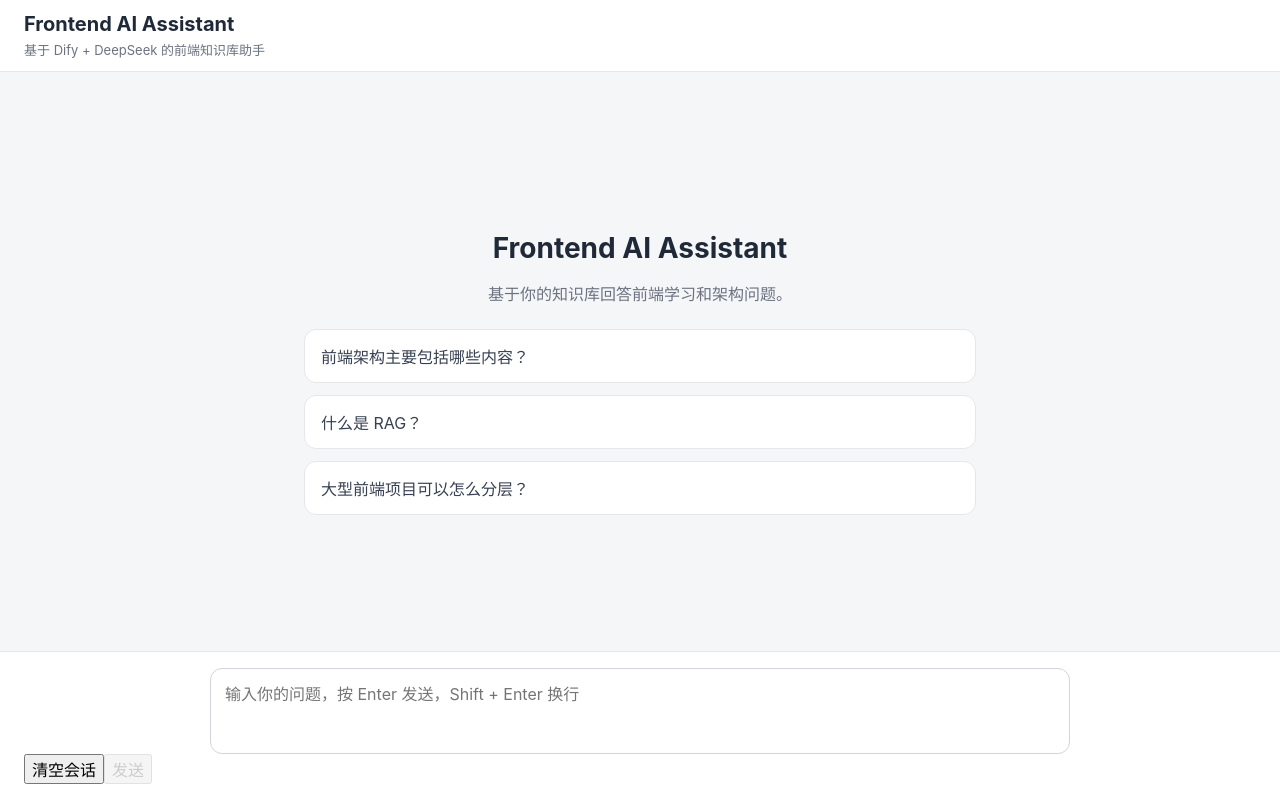
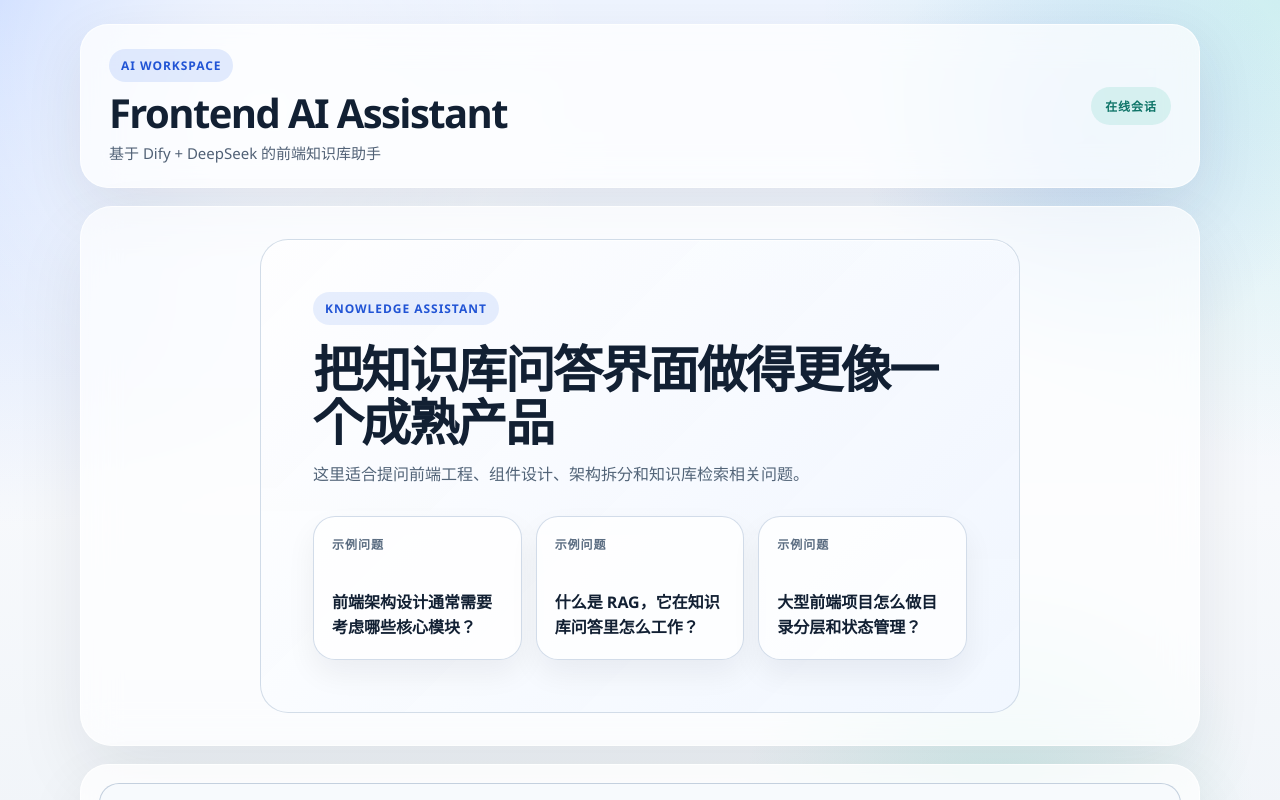
Before and after one commit to hewq/dify-chat-demo, a React (Vite) app: page / in a window 1280 px wide. Shown: the top 800 px of the page. Built offline with nearby package versions, Linux system fonts and the light colour scheme.

Commit message:
style: 界面样式优化

```diff
--- a/src/App.tsx
+++ b/src/App.tsx
@@ -107,11 +107,15 @@ function App() {
 
   return (
     <div className="app-shell">
+      <div className="app-background" />
+
       <header className="app-header">
-        <div>
+        <div className="app-header-copy">
+          <span className="app-badge">AI Workspace</span>
           <h1>Frontend AI Assistant</h1>
           <p>基于 Dify + DeepSeek 的前端知识库助手</p>
         </div>
+        <div className="app-header-status">在线会话</div>
       </header>
 
       <main className="app-main">
--- a/src/components/ChatInput.tsx
+++ b/src/components/ChatInput.tsx
@@ -15,6 +15,7 @@ export function ChatInput({
 }: ChatInputProps) {
   return (
     <div className="chat-input-bar">
+      <div className="chat-input-shell">
         <textarea
           value={value}
           onChange={(event) => onChange(event.target.value)}
@@ -29,13 +30,23 @@ export function ChatInput({
           disabled={loading}
         />
 
-      <div className="chat-input-action">
-        <button onClick={onClear} disabled={loading}>
+        <div className="chat-input-meta">
+          <span>面向前端知识问答与代码辅助</span>
+          <span>Enter 发送</span>
+        </div>
+
+        <div className="chat-input-actions">
+          <button className="secondary" onClick={onClear} disabled={loading}>
             清空会话
           </button>
-        <button onClick={onSend} disabled={loading || value.trim() === ""}>
-          {loading ? "回答中..." : "发送"}
+          <button
+            className="primary"
+            onClick={onSend}
+            disabled={loading || value.trim() === ""}
+          >
+            {loading ? "回答中..." : "发送消息"}
           </button>
+        </div>
       </div>
     </div>
   );
--- a/src/components/ChatMessage.tsx
+++ b/src/components/ChatMessage.tsx
@@ -15,8 +15,9 @@ export function ChatMessage({ role, content, sources }: ChatMessageProps) {
 
   return (
     <div className={`message-row ${isUser ? "message-row-user" : ""}`}>
+      {!isUser && <div className="message-avatar assistant">AI</div>}
       <div className={`message-bubble ${isUser ? "user" : "assistant"}`}>
-        <div className="message-role">{isUser ? "你" : "AI"}</div>
+        <div className="message-role">{isUser ? "你" : "AI Assistant"}</div>
         {isUser ? (
           <div className="message-text">{content}</div>
         ) : (
@@ -34,6 +35,7 @@ export function ChatMessage({ role, content, sources }: ChatMessageProps) {
           <SourceList sources={sources} />
         )}
       </div>
+      {isUser && <div className="message-avatar user">你</div>}
     </div>
   );
 }
--- a/src/components/ChatWindow.tsx
+++ b/src/components/ChatWindow.tsx
@@ -29,7 +29,7 @@ export function ChatWindow({ messages, loading }: ChatWindowProps) {
           sources={message.sources}
         />
       ))}
-      {loading && <div className="typing">AI 正在思考...</div>}
+      {loading && <div className="typing">AI 正在生成回复...</div>}
       <div ref={bottomRef} />
     </div>
   );
--- a/src/components/EmptyState.tsx
+++ b/src/components/EmptyState.tsx
@@ -1,21 +1,25 @@
 export function EmptyState() {
   const examples = [
-    "前端架构主要包括哪些内容？",
-    "什么是 RAG？",
-    "大型前端项目可以怎么分层？",
+    "前端架构设计通常需要考虑哪些核心模块？",
+    "什么是 RAG，它在知识库问答里怎么工作？",
+    "大型前端项目怎么做目录分层和状态管理？",
   ];
 
   return (
     <div className="empty-state">
-      <h2>Frontend AI Assistant</h2>
-      <p>基于你的知识库回答前端学习和架构问题。</p>
+      <div className="empty-state-panel">
+        <span className="empty-state-kicker">Knowledge Assistant</span>
+        <h2>把知识库问答界面做得更像一个成熟产品</h2>
+        <p>这里适合提问前端工程、组件设计、架构拆分和知识库检索相关问题。</p>
 
-      <div className="example-list">
-        {examples.map((example) => (
-          <div className="example-card" key={example}>
-            {example}
-          </div>
-        ))}
+        <div className="example-list">
+          {examples.map((example) => (
+            <div className="example-card" key={example}>
+              <span className="example-label">示例问题</span>
+              <strong>{example}</strong>
+            </div>
+          ))}
+        </div>
       </div>
     </div>
   );
--- a/src/index.css
+++ b/src/index.css
@@ -1,12 +1,28 @@
+:root {
+  color-scheme: light;
+  font-family: "Segoe UI", "PingFang SC", "Microsoft YaHei", sans-serif;
+  color: #122033;
+  background:
+    radial-gradient(circle at top left, rgba(61, 122, 255, 0.18), transparent 32%),
+    radial-gradient(circle at top right, rgba(28, 209, 161, 0.15), transparent 28%),
+    linear-gradient(180deg, #eef4ff 0%, #f7f9fc 48%, #edf2f7 100%);
+}
+
 * {
   box-sizing: border-box;
 }
 
+html,
+body,
+#root {
+  min-height: 100%;
+}
+
 body {
   margin: 0;
-  background: #f4f6f8;
-  color: #1f2937;
-  font-family: -apple-system, BlinkMacSystemFont, "Segoe UI", sans-serif;
+  color: #122033;
+  font-family: inherit;
+  background: transparent;
 }
 
 button,
@@ -16,123 +32,250 @@ textarea {
 
 button {
   cursor: pointer;
+  transition:
+    transform 0.18s ease,
+    box-shadow 0.18s ease,
+    background-color 0.18s ease,
+    border-color 0.18s ease,
+    color 0.18s ease;
 }
 
 button:disabled,
 textarea:disabled {
   cursor: not-allowed;
-  opacity: 0.6;
+  opacity: 0.62;
 }
 
 .app-shell {
+  position: relative;
   min-height: 100vh;
   display: flex;
   flex-direction: column;
+  padding: 24px;
+  gap: 18px;
+  overflow: hidden;
+}
+
+.app-background {
+  position: absolute;
+  inset: 0;
+  pointer-events: none;
+  background:
+    radial-gradient(circle at 20% 10%, rgba(255, 255, 255, 0.75), transparent 24%),
+    radial-gradient(circle at 85% 14%, rgba(77, 123, 255, 0.14), transparent 16%),
+    radial-gradient(circle at 78% 78%, rgba(39, 198, 168, 0.14), transparent 20%);
+}
+
+.app-header,
+.app-main,
+.chat-input-bar {
+  position: relative;
+  z-index: 1;
 }
 
 .app-header {
-  height: 72px;
-  padding: 12px 24px;
-  background: #ffffff;
-  border-bottom: 1px solid #e5e7eb;
+  width: min(1120px, 100%);
+  margin: 0 auto;
+  padding: 24px 28px;
+  border: 1px solid rgba(255, 255, 255, 0.72);
+  border-radius: 28px;
+  background: rgba(255, 255, 255, 0.72);
+  backdrop-filter: blur(18px);
+  box-shadow: 0 20px 60px rgba(31, 41, 55, 0.09);
   display: flex;
   align-items: center;
+  justify-content: space-between;
+  gap: 20px;
 }
 
-.app-header h1 {
-  margin: 0;
-  font-size: 20px;
+.app-header-copy h1 {
+  margin: 10px 0 8px;
+  font-size: clamp(28px, 5vw, 40px);
+  line-height: 1.05;
+  letter-spacing: -0.04em;
 }
 
-.app-header p {
-  margin: 4px 0 0;
-  color: #6b7280;
-  font-size: 13px;
+.app-header-copy p {
+  margin: 0;
+  color: #516176;
+  font-size: 15px;
+}
+
+.app-badge,
+.app-header-status {
+  display: inline-flex;
+  align-items: center;
+  border-radius: 999px;
+  font-size: 12px;
+  font-weight: 700;
+  letter-spacing: 0.08em;
+  text-transform: uppercase;
+}
+
+.app-badge {
+  padding: 8px 12px;
+  color: #2154d5;
+  background: rgba(37, 99, 235, 0.12);
+}
+
+.app-header-status {
+  padding: 10px 14px;
+  color: #107569;
+  background: rgba(17, 180, 145, 0.12);
+  white-space: nowrap;
 }
 
 .app-main {
   flex: 1;
-  overflow: hidden;
+  width: min(1120px, 100%);
+  margin: 0 auto;
+  min-height: 0;
   display: flex;
-  justify-content: center;
+}
+
+.chat-window,
+.empty-state {
+  width: 100%;
+  min-height: 0;
+  border: 1px solid rgba(255, 255, 255, 0.72);
+  border-radius: 32px;
+  background: rgba(255, 255, 255, 0.68);
+  backdrop-filter: blur(18px);
+  box-shadow: 0 30px 70px rgba(15, 23, 42, 0.08);
 }
 
 .chat-window {
-  width: 100%;
-  max-width: 860px;
-  padding: 24px;
+  padding: 28px;
   overflow-y: auto;
+}
+
+.chat-window::-webkit-scrollbar {
+  width: 10px;
+}
+
+.chat-window::-webkit-scrollbar-thumb {
+  border: 2px solid transparent;
+  border-radius: 999px;
+  background: rgba(96, 125, 161, 0.35);
+  background-clip: padding-box;
 }
 
 .message-row {
   display: flex;
-  margin-bottom: 16px;
+  align-items: flex-end;
+  gap: 14px;
+  margin-bottom: 20px;
 }
 
 .message-row-user {
   justify-content: flex-end;
 }
 
+.message-avatar {
+  width: 38px;
+  height: 38px;
+  border-radius: 14px;
+  display: flex;
+  align-items: center;
+  justify-content: center;
+  font-size: 13px;
+  font-weight: 700;
+  flex-shrink: 0;
+  box-shadow: 0 12px 24px rgba(15, 23, 42, 0.1);
+}
+
+.message-avatar.assistant {
+  background: linear-gradient(135deg, #0f172a, #2957d8);
+  color: #fff;
+}
+
+.message-avatar.user {
+  background: linear-gradient(135deg, #22c55e, #159e75);
+  color: #fff;
+}
+
 .message-bubble {
-  max-width: 78%;
-  padding: 14px 16px;
-  border-radius: 14px;
-  line-height: 1.7;
-  box-shadow: 0 1px 3px rgba(15, 23, 42, 0.08);
+  max-width: min(76%, 820px);
+  padding: 18px 20px;
+  border-radius: 24px;
+  line-height: 1.75;
+  box-shadow: 0 14px 34px rgba(15, 23, 42, 0.08);
 }
 
 .message-bubble.user {
-  background: #2563eb;
-  color: #ffffff;
-  border-bottom-right-radius: 4px;
+  color: #fff;
+  background: linear-gradient(135deg, #2962ff, #1747c7);
+  border-bottom-right-radius: 10px;
 }
 
 .message-bubble.assistant {
-  background: #ffffff;
-  color: #1f2937;
-  border-bottom-left-radius: 4px;
+  color: #17283b;
+  background: linear-gradient(180deg, rgba(255, 255, 255, 0.96), rgba(244, 248, 253, 0.92));
+  border: 1px solid rgba(199, 213, 228, 0.8);
+  border-bottom-left-radius: 10px;
 }
 
 .message-role {
+  margin-bottom: 8px;
   font-size: 12px;
-  font-weight: 600;
-  opacity: 0.75;
-  margin-bottom: 6px;
+  font-weight: 700;
+  letter-spacing: 0.08em;
+  text-transform: uppercase;
+  opacity: 0.72;
+}
+
+.message-text,
+.markdown-body {
+  font-size: 15px;
 }
 
 .message-text {
   white-space: pre-wrap;
 }
 
-.markdown-body p {
-  margin: 0 0 10px;
+.markdown-body > :first-child {
+  margin-top: 0;
 }
 
-.markdown-body p:last-child {
+.markdown-body > :last-child {
   margin-bottom: 0;
 }
 
+.markdown-body p {
+  margin: 0 0 12px;
+}
+
 .markdown-body pre {
-  padding: 12px;
+  margin: 14px 0;
+  padding: 14px 16px;
   overflow-x: auto;
-  border-radius: 8px;
+  border-radius: 16px;
+  background: #0f172a;
 }
 
 .markdown-body code {
-  font-family: Menlo, Monaco, Consolas, "Courier New", monospace;
+  font-family: "Cascadia Code", Consolas, "Courier New", monospace;
+}
+
+.markdown-body :not(pre) > code {
+  padding: 2px 7px;
+  border-radius: 8px;
+  color: #0f3e9d;
+  background: rgba(41, 87, 216, 0.1);
 }
 
 .source-list {
-  margin-top: 12px;
-  padding-top: 10px;
-  border-top: 1px solid #e5e7eb;
+  margin-top: 14px;
+  padding-top: 12px;
+  border-top: 1px solid rgba(148, 163, 184, 0.28);
   font-size: 13px;
-  color: #4b5563;
+  color: #536377;
 }
 
 .source-title {
-  font-weight: 600;
-  margin-bottom: 4px;
+  margin-bottom: 6px;
+  color: #223246;
+  font-weight: 700;
 }
 
 .source-list ul {
@@ -140,84 +283,262 @@ textarea:disabled {
   padding-left: 18px;
 }
 
+.source-list li + li {
+  margin-top: 4px;
+}
+
 .typing {
-  color: #6b7280;
+  width: fit-content;
+  padding: 10px 14px;
+  border-radius: 999px;
+  color: #42556c;
+  background: rgba(233, 239, 248, 0.9);
   font-size: 14px;
-  padding: 0 24px 16px;
 }
 
 .empty-state {
-  width: 100%;
-  max-width: 720px;
-  margin: auto;
-  text-align: center;
-  padding: 24px;
+  display: flex;
+  align-items: center;
+  justify-content: center;
+  padding: 32px;
+}
+
+.empty-state-panel {
+  width: min(760px, 100%);
+  padding: clamp(28px, 5vw, 52px);
+  border-radius: 28px;
+  background:
+    linear-gradient(135deg, rgba(255, 255, 255, 0.95), rgba(240, 246, 255, 0.92)),
+    linear-gradient(180deg, rgba(37, 99, 235, 0.08), transparent);
+  border: 1px solid rgba(201, 213, 227, 0.8);
+  box-shadow: inset 0 1px 0 rgba(255, 255, 255, 0.75);
+}
+
+.empty-state-kicker {
+  display: inline-flex;
+  padding: 8px 12px;
+  border-radius: 999px;
+  background: rgba(37, 99, 235, 0.1);
+  color: #2154d5;
+  font-size: 12px;
+  font-weight: 700;
+  letter-spacing: 0.08em;
+  text-transform: uppercase;
 }
 
 .empty-state h2 {
-  font-size: 28px;
-  margin-bottom: 8px;
+  margin: 18px 0 12px;
+  font-size: clamp(30px, 5vw, 50px);
+  line-height: 1.05;
+  letter-spacing: -0.04em;
 }
 
 .empty-state p {
-  color: #6b7280;
-  margin-bottom: 24px;
+  margin: 0 0 28px;
+  color: #526478;
+  font-size: 16px;
+  line-height: 1.75;
 }
 
 .example-list {
   display: grid;
-  grid-template-columns: 1fr;
+  grid-template-columns: repeat(3, minmax(0, 1fr));
+  gap: 14px;
+}
+
+.example-card {
+  min-height: 144px;
+  padding: 18px;
+  border-radius: 22px;
+  background: rgba(255, 255, 255, 0.78);
+  border: 1px solid rgba(208, 219, 232, 0.95);
+  box-shadow: 0 14px 30px rgba(15, 23, 42, 0.06);
+  display: flex;
+  flex-direction: column;
+  justify-content: space-between;
+  gap: 18px;
+}
+
+.example-card strong {
+  font-size: 16px;
+  line-height: 1.6;
+}
+
+.example-label {
+  color: #5b6d82;
+  font-size: 12px;
+  font-weight: 700;
+  letter-spacing: 0.08em;
+  text-transform: uppercase;
+}
+
+.chat-input-bar {
+  width: min(1120px, 100%);
+  margin: 0 auto;
+}
+
+.chat-input-shell {
+  padding: 18px;
+  border: 1px solid rgba(255, 255, 255, 0.8);
+  border-radius: 28px;
+  background: rgba(255, 255, 255, 0.78);
+  backdrop-filter: blur(18px);
+  box-shadow: 0 24px 60px rgba(15, 23, 42, 0.08);
+}
+
+.chat-input-shell textarea {
+  width: 100%;
+  min-height: 104px;
+  resize: none;
+  padding: 18px 20px;
+  border: 1px solid rgba(191, 204, 220, 0.9);
+  border-radius: 20px;
+  outline: none;
+  background: rgba(247, 250, 253, 0.95);
+  color: #122033;
+  font-size: 15px;
+  line-height: 1.7;
+  transition:
+    border-color 0.18s ease,
+    box-shadow 0.18s ease,
+    background-color 0.18s ease;
+}
+
+.chat-input-shell textarea::placeholder {
+  color: #708197;
+}
+
+.chat-input-shell textarea:focus {
+  border-color: rgba(41, 98, 255, 0.65);
+  background: #fff;
+  box-shadow: 0 0 0 4px rgba(41, 98, 255, 0.12);
+}
+
+.chat-input-meta,
+.chat-input-actions {
+  display: flex;
+  align-items: center;
+  justify-content: space-between;
   gap: 12px;
 }
 
-.example-card {
-  background: #ffffff;
-  border: 1px solid #e5e7eb;
-  border-radius: 12px;
-  padding: 14px 16px;
-  text-align: left;
-  color: #374151;
-}
-
-.chat-input-bar {
-  background: #ffffff;
-  border-top: 1px solid #e5e7eb;
-  padding: 16px 24px;
-}
-
-.chat-input-bar textarea {
-  width: 100%;
-  max-width: 860px;
-  display: block;
-  margin: 0 auto;
-  resize: none;
-  border: 1px solid #d1d5db;
-  border-radius: 12px;
-  padding: 12px 14px;
-  outline: none;
-}
-
-.chat-input-bar textarea:focus {
-  border-color: #2563eb;
+.chat-input-meta {
+  margin-top: 12px;
+  color: #66768b;
+  font-size: 13px;
 }
 
 .chat-input-actions {
-  max-width: 860px;
-  margin: 10px auto 0;
-  display: flex;
+  margin-top: 16px;
   justify-content: flex-end;
-  gap: 8px;
 }
 
 .chat-input-actions button {
-  border: 0;
-  border-radius: 8px;
-  padding: 8px 14px;
-  background: #e5e7eb;
-  color: #111827;
+  border: 1px solid transparent;
+  border-radius: 999px;
+  padding: 11px 18px;
+  font-weight: 700;
 }
 
-.chat-input-actions button:last-child {
-  background: #2563eb;
-  color: #ffffff;
+.chat-input-actions button:hover:not(:disabled) {
+  transform: translateY(-1px);
 }
+
+.chat-input-actions .secondary {
+  color: #1f334a;
+  background: rgba(228, 235, 244, 0.92);
+  border-color: rgba(205, 214, 226, 0.85);
+}
+
+.chat-input-actions .secondary:hover:not(:disabled) {
+  background: #dfe7f2;
+}
+
+.chat-input-actions .primary {
+  color: #fff;
+  background: linear-gradient(135deg, #2962ff, #1247d0);
+  box-shadow: 0 12px 24px rgba(41, 98, 255, 0.26);
+}
+
+.chat-input-actions .primary:hover:not(:disabled) {
+  box-shadow: 0 14px 28px rgba(41, 98, 255, 0.34);
+}
+
+@media (max-width: 900px) {
+  .app-shell {
+    padding: 16px;
+  }
+
+  .app-header {
+    padding: 20px;
+    border-radius: 24px;
+    flex-direction: column;
+    align-items: flex-start;
+  }
+
+  .chat-window,
+  .empty-state,
+  .chat-input-shell {
+    border-radius: 24px;
+  }
+
+  .example-list {
+    grid-template-columns: 1fr;
+  }
+
+  .message-bubble {
+    max-width: 100%;
+  }
+}
+
+@media (max-width: 640px) {
+  .app-shell {
+    padding: 12px;
+    gap: 12px;
+  }
+
+  .chat-window {
+    padding: 18px;
+  }
+
+  .empty-state {
+    padding: 18px;
+  }
+
+  .empty-state-panel {
+    padding: 24px 20px;
+  }
+
+  .message-row {
+    gap: 10px;
+  }
+
+  .message-avatar {
+    width: 32px;
+    height: 32px;
+    border-radius: 12px;
+    font-size: 12px;
+  }
+
+  .message-bubble {
+    padding: 15px 16px;
+  }
+
+  .chat-input-shell {
+    padding: 14px;
+  }
+
+  .chat-input-meta {
+    flex-direction: column;
+    align-items: flex-start;
+  }
+
+  .chat-input-actions {
+    flex-direction: column-reverse;
+    align-items: stretch;
+  }
+
+  .chat-input-actions button {
+    width: 100%;
+  }
+}
```
Lines whose indentation alone changed are shown as unchanged.
